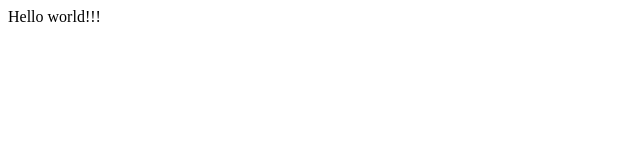
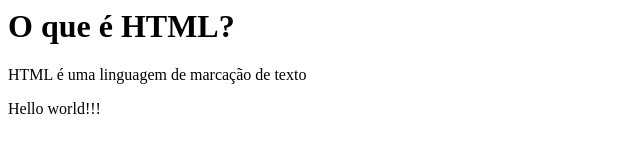
Before and after one commit to liviiaalvess/meuprimeirosite, a plain HTML site: page index.html in a window 1280 px wide. Shown: the whole page, without its empty margins (0-640 px from the left). Drawn offline with Linux system fonts and the light colour scheme.

Commit message:
tag h1 e p

```diff
--- a/index.html
+++ b/index.html
@@ -5,6 +5,10 @@
         <title>Aprendendo HTML</title>
     </head>
     <body>
+        <h1>O que é HTML?</h1>
+        <p>HTML é uma linguagem de marcação de texto</p>
+
+
        Hello world!!!
     </body>
 </html>
```
